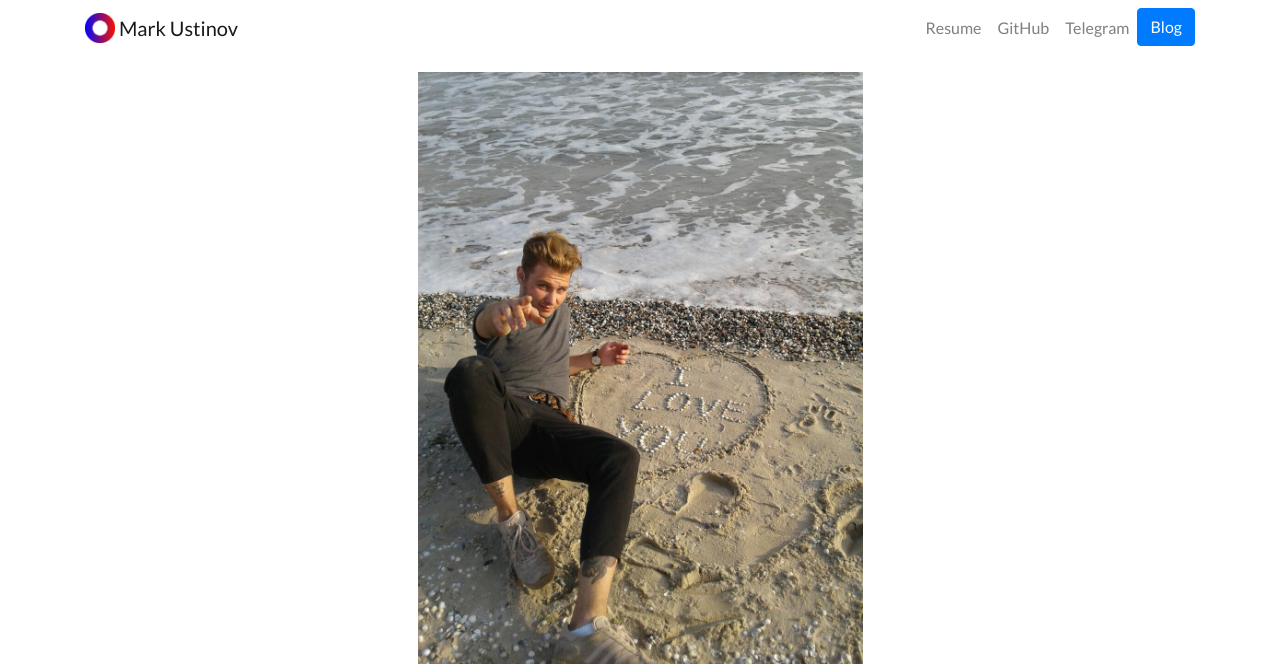
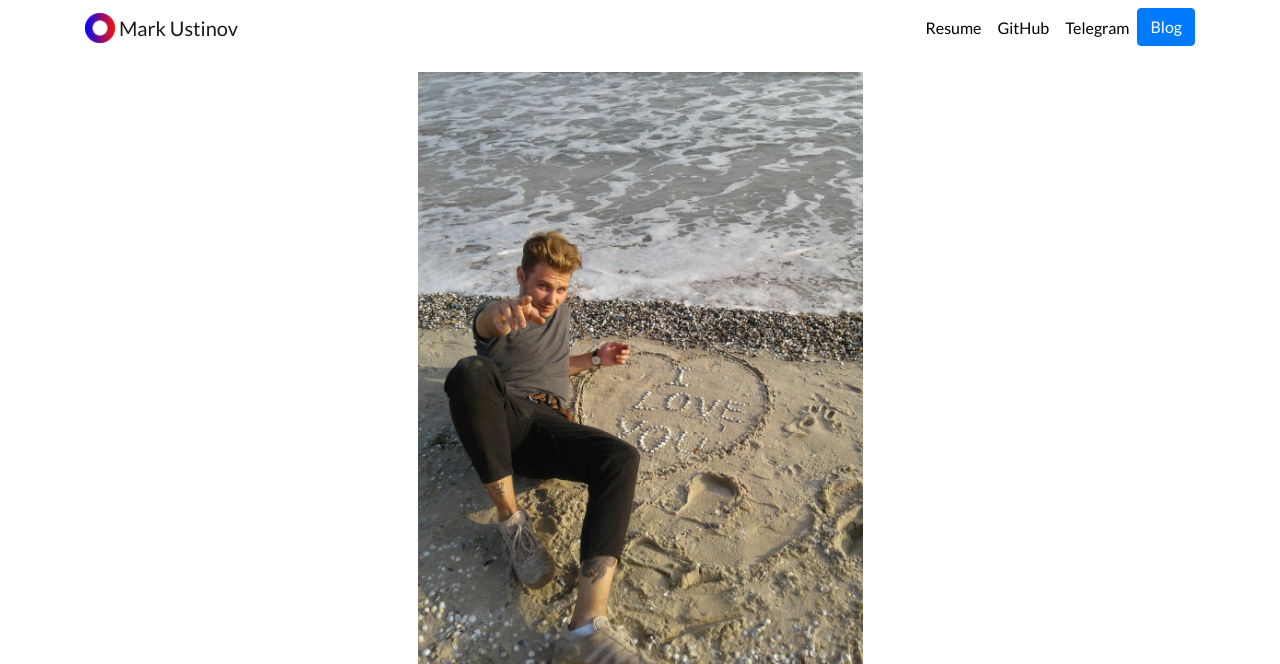
Before and after one commit to umistalker/django3-personal-partfolio, a Django app: page / in a window 1280 px wide. Shown: the top 664 px of the page. Run offline with Django 3.2, Linux system fonts and the light colour scheme; data comes from the database, SQL or seed files in the repository; some libraries are stand-ins or nearby versions.

Commit message:
First commit

```diff
--- a/portfolio/static/portfolio/custom.css
+++ b/portfolio/static/portfolio/custom.css
@@ -1,4 +1,4 @@
-navbar-nav .nav-link {
+.navbar-nav .nav-link {
     color: rgba(0,0,0,1) !important;
 }
 
@@ -20,5 +20,4 @@ body {
     }
     #blogdetailtitle {
         font-size: 5rem;
-    }
-}
+    }}
--- a/portfolio/templates/portfolio/home.html
+++ b/portfolio/templates/portfolio/home.html
@@ -24,7 +24,7 @@
 
     {% if project.url %}
     <a href="{{ project.url }}">
-      <img src="{{ project.image.url }}" class="img-fluid mb-2">
+      <img src="{{ project.image.url }}"  class="img-fluid mb-2">
     </a>
     {% else %}
 
```
